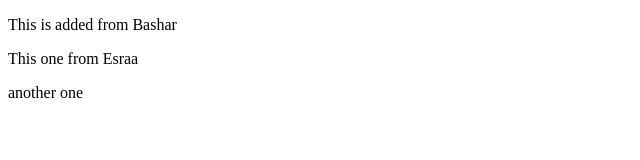
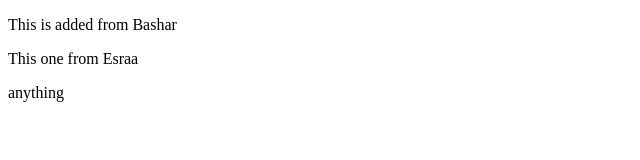
Before and after one commit to bashar-alasmar/pair-pracitce, a plain HTML site: page index.html in a window 1280 px wide. Shown: the full height of the page, 0-640 px from the left. Drawn offline with Linux system fonts and the light colour scheme.

Commit message:
edit line 12

```diff
--- a/index.html
+++ b/index.html
@@ -9,6 +9,6 @@
 <body>
     <p>This is added from Bashar</p>
     <p>This one from Esraa </p>
-    <p>another one </p>
+    <p>anything </p>
 </body>
 </html>
```
